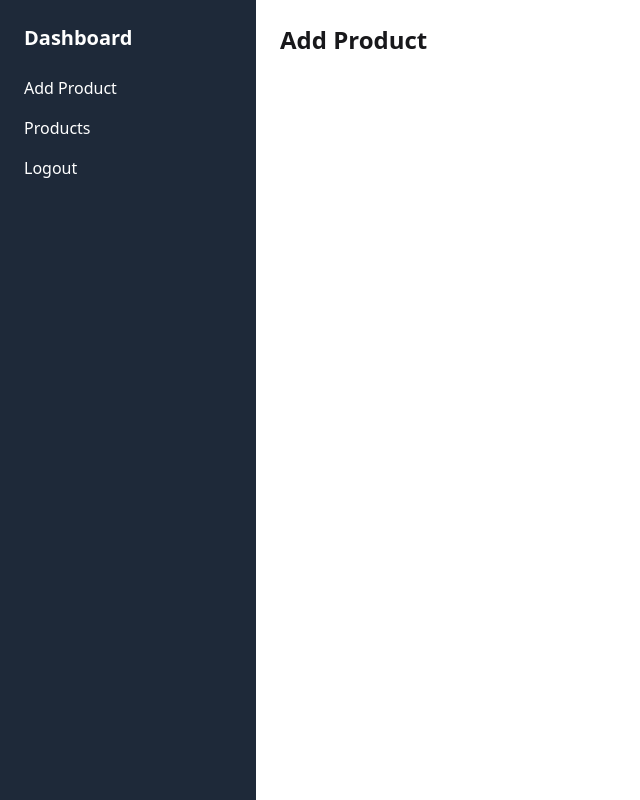
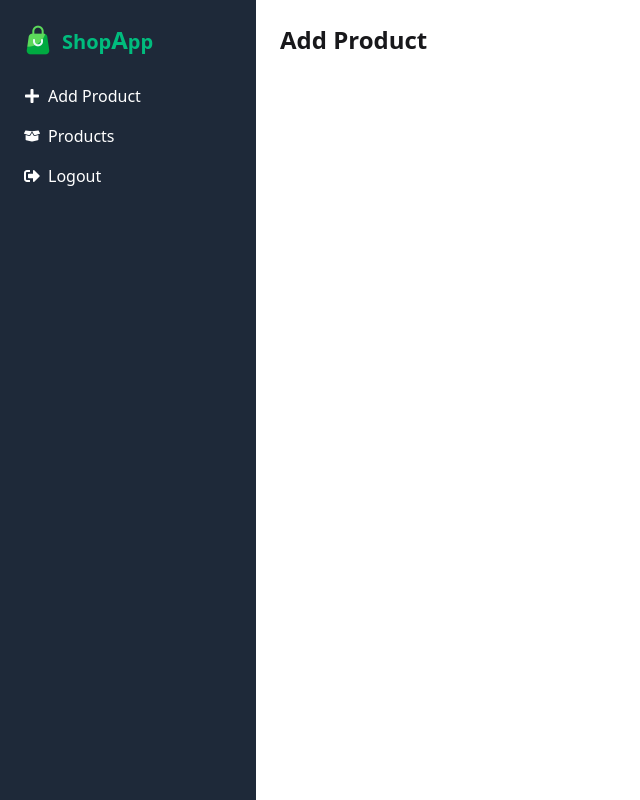
Before and after one commit to tahmid-khan-hub/shop-app, a Next.js app: page /Dashboard/Addproduct in a window 1280 px wide. Shown: the whole page, without its empty margins (0-640 px from the left). Built offline with nearby package versions, Linux system fonts and the light colour scheme.

Commit message:
updated dashboard layout

```diff
--- a/src/app/Dashboard/layout.js
+++ b/src/app/Dashboard/layout.js
@@ -1,35 +1,110 @@
 "use client";
 
+import { useState } from "react";
+import Image from "next/image";
 import Link from "next/link";
 import { signOut } from "next-auth/react";
+import {
+  FaPlus,
+  FaBoxOpen,
+  FaSignOutAlt,
+  FaBars,
+  FaTimes,
+} from "react-icons/fa";
+import brand from "../../../public/shopping-bag.png"
 
 export default function DashboardLayout({ children }) {
+  const [isOpen, setIsOpen] = useState(false);
+
   return (
     <div className="flex min-h-screen">
-      {/* Sidebar */}
-      <aside className="w-64 bg-gray-800 text-white p-6">
-        <h2 className="text-xl font-bold mb-6">Dashboard</h2>
+      {/* Sidebar for large screens */}
+      <aside className="hidden md:block w-64 bg-gray-800 text-white p-6">
+        <div className="flex mb-7 -ml-3">
+          <Image className="w-8 mr-2 ml-2.5" src={brand} alt="shopApp Logo" />
+          <a className="text-xl font-semibold text-emerald-500">
+            Shop<span className="text-2xl">A</span>pp
+          </a>
+        </div>
         <ul className="space-y-4">
           <li>
-            <Link href="/Dashboard/Addproduct" className="hover:text-gray-300">
-              Add Product
+            <Link
+              href="/Dashboard/Addproduct"
+              className="flex items-center gap-2 hover:text-gray-300"
+            >
+              <FaPlus /> Add Product
             </Link>
           </li>
           <li>
-            <Link href="/Dashboard/Allproducts" className="hover:text-gray-300">
-              Products
+            <Link
+              href="/Dashboard/Allproducts"
+              className="flex items-center gap-2 hover:text-gray-300"
+            >
+              <FaBoxOpen /> Products
             </Link>
           </li>
           <li>
             <button
               onClick={() => signOut({ callbackUrl: "/" })}
-              className="hover:text-gray-300"
+              className="flex items-center gap-2 hover:text-gray-300"
             >
-              Logout
+              <FaSignOutAlt /> Logout
             </button>
           </li>
         </ul>
       </aside>
+
+      {/* Mobile Sidebar */}
+      <div className="md:hidden fixed top-4 left-4 z-50">
+        <button
+          onClick={() => setIsOpen(!isOpen)}
+          className="text-2xl text-gray-800 bg-gray-200 p-2 rounded-md"
+        >
+          {isOpen ? <FaTimes /> : <FaBars />}
+        </button>
+      </div>
+
+      {isOpen && (
+        <aside className="fixed top-0 left-0 w-64 h-full bg-gray-800 text-white p-6 z-40 md:hidden">
+          <div className="flex mb-7 ml-7">
+            <Image className="w-8 mr-2 ml-2.5" src={brand} alt="shopApp Logo" />
+            <a className="text-xl font-semibold text-emerald-500">
+              Shop<span className="text-2xl">A</span>pp
+            </a>
+          </div>
+          <ul className="space-y-4">
+            <li>
+              <Link
+                href="/Dashboard/Addproduct"
+                className="flex items-center gap-2 hover:text-gray-300"
+                onClick={() => setIsOpen(false)}
+              >
+                <FaPlus /> Add Product
+              </Link>
+            </li>
+            <li>
+              <Link
+                href="/Dashboard/Allproducts"
+                className="flex items-center gap-2 hover:text-gray-300"
+                onClick={() => setIsOpen(false)}
+              >
+                <FaBoxOpen /> Products
+              </Link>
+            </li>
+            <li>
+              <button
+                onClick={() => {
+                  setIsOpen(false);
+                  signOut({ callbackUrl: "/" });
+                }}
+                className="flex items-center gap-2 hover:text-gray-300"
+              >
+                <FaSignOutAlt /> Logout
+              </button>
+            </li>
+          </ul>
+        </aside>
+      )}
 
       {/* Content */}
       <main className="flex-1 p-6">{children}</main>
--- a/src/app/Dashboard/page.js
+++ b/src/app/Dashboard/page.js
@@ -1,6 +1,5 @@
 import { redirect } from "next/navigation";
 
 export default function DashboardPage() {
-  // Automatically redirect to /dashboard/add-product
   redirect("/Dashboard/Addproduct");
 }
```
